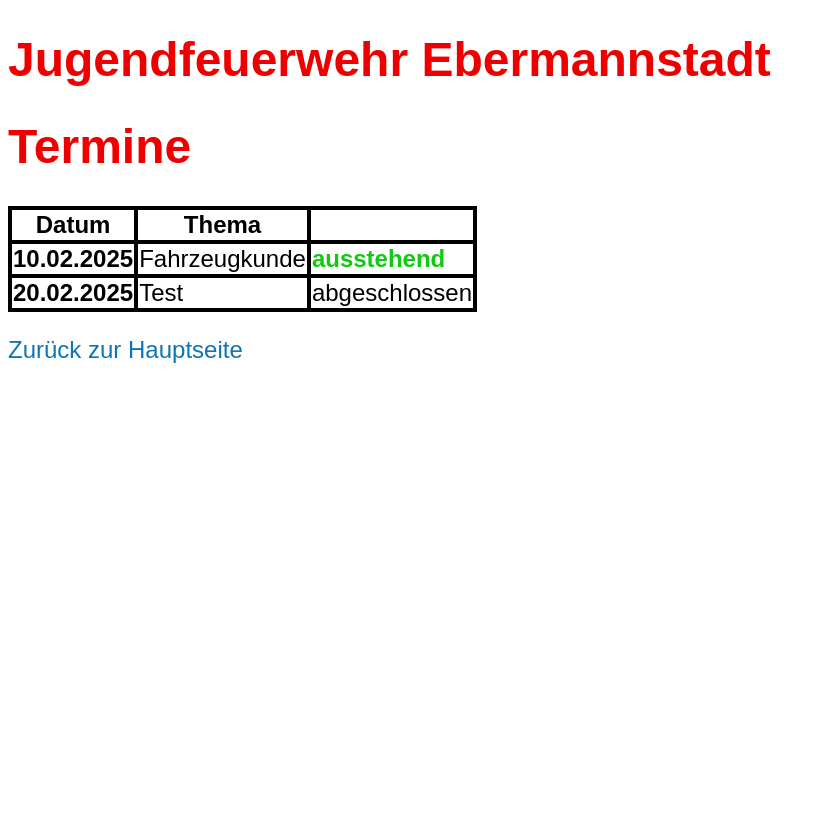
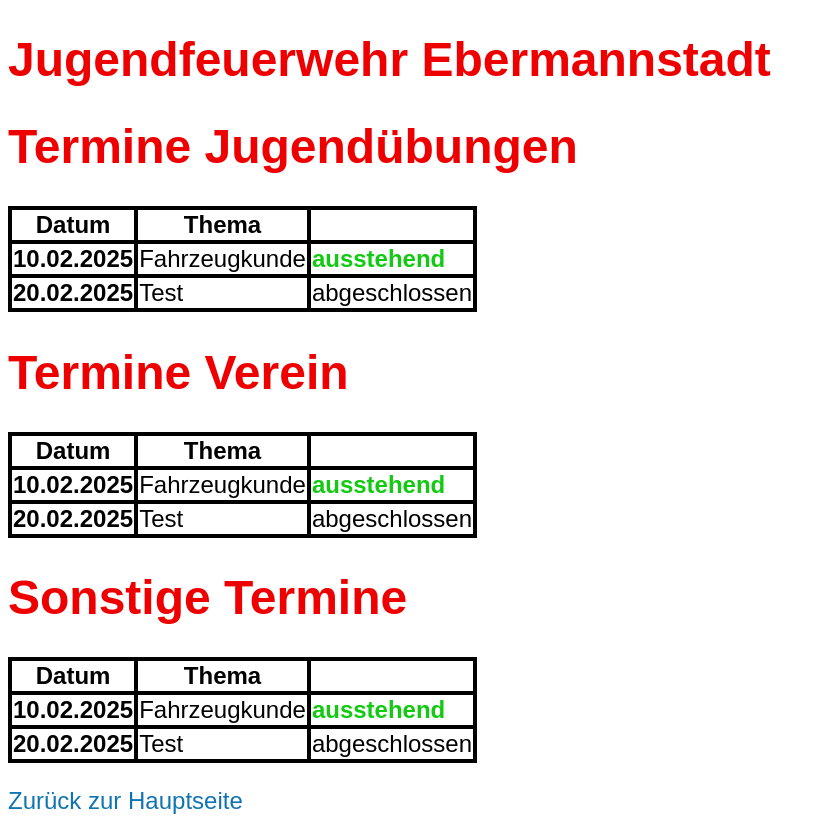
Before and after one commit to ShadowOfSights/Jugendfeuerwehr_Website, a plain HTML site: page Termine/Termine.html in a window 1280 px wide. Shown: the whole page, without its empty margins (0-826 px from the left). Before the commit the page ends 800 px from the top, so only its background shows below. Drawn offline with Linux system fonts and the light colour scheme.

Commit message:
Table Test and Comments

```diff
--- a/Termine/Termine.html
+++ b/Termine/Termine.html
@@ -7,7 +7,7 @@
 
 <body>
     <h1>Jugendfeuerwehr Ebermannstadt</h1>
-    <h1>Termine</h1>
+    <h1>Termine Jugendübungen</h1>
     <p>
         <table>
             <tr>
@@ -27,6 +27,49 @@
             </tr>
         </table>
     </p>
+
+    <h1>Termine Verein</h1>
+    <p>
+        <table>
+            <tr>
+                <th>Datum</th>
+                <th>Thema</th>
+                <th>  </th>
+            </tr>
+            <tr>
+                <td><strong>10.02.2025</strong></td>
+                <td>Fahrzeugkunde</td>
+                <td id="status_a"><strong>ausstehend</strong></td>
+            </tr>
+            <tr>
+                <td><strong>20.02.2025</strong></td>
+                <td>Test</td>
+                <td>abgeschlossen</td>
+            </tr>
+        </table>
+    </p>
+
+    <h1>Sonstige Termine</h1>
+    <p>
+        <table>
+            <tr>
+                <th>Datum</th>
+                <th>Thema</th>
+                <th>  </th>
+            </tr>
+            <tr>
+                <td><strong>10.02.2025</strong></td>
+                <td>Fahrzeugkunde</td>
+                <td id="status_a"><strong>ausstehend</strong></td>
+            </tr>
+            <tr>
+                <td><strong>20.02.2025</strong></td>
+                <td>Test</td>
+                <td>abgeschlossen</td>
+            </tr>
+        </table>
+    </p>
+
 </body>
 
 
--- a/Termine/styleTermine.css
+++ b/Termine/styleTermine.css
@@ -1,3 +1,7 @@
+/*---------------*/
+/*Main HTML style*/
+/*---------------*/
+
 html {
     background-color: white;
     font-size: 150%;
```
